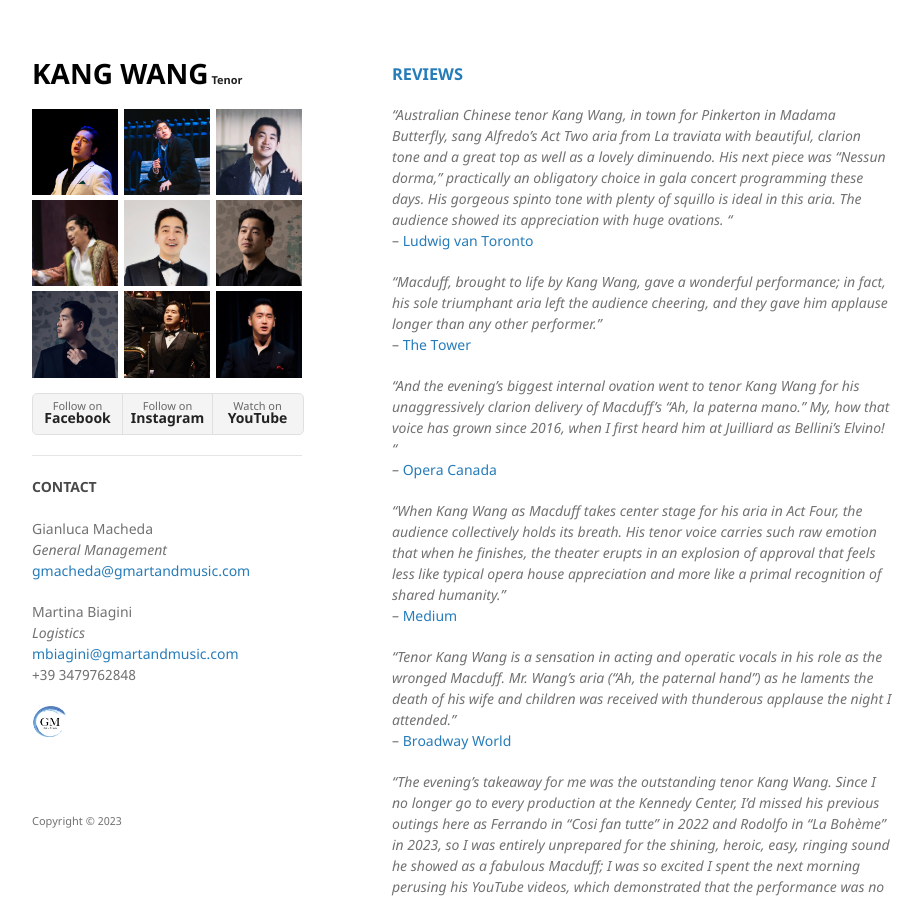
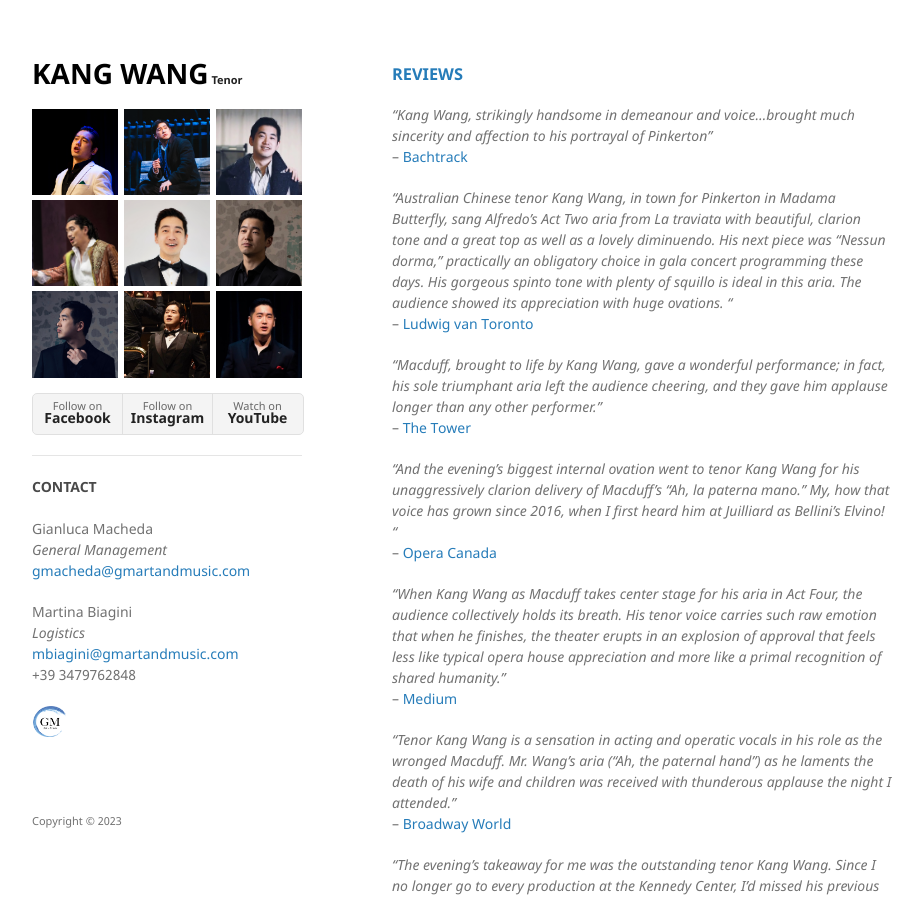
Before and after one commit to kwopera/kwt, a Jekyll site: the page built from reviews.md, in a window 1280 px wide and 900 px high. Shown: the whole window, without its empty margins (178-1101 px from the left). Built offline with Jekyll 4.4.1, drawn with Linux system fonts in a browser that asks for light colours; our own code applies the rules of GitHub Pages for plain Markdown files.

Commit message:
Update reviews.md

```diff
--- a/reviews.md
+++ b/reviews.md
@@ -1,5 +1,8 @@
 <h3 id="reviews"><a href="{{ "/reviews.html" | absolute_url }}#reviews">REVIEWS</a></h3>
 <br/>
+_"Kang Wang, strikingly handsome in demeanour and voice...brought much sincerity and affection to his portrayal of Pinkerton"_
+<br/>-- <a href="https://bachtrack.com/review-madama-butterfly-nakamura-kang-wang-canadian-opera-company-toronto-january-2025" target="_blank">Bachtrack</a>
+
 _"Australian Chinese tenor Kang Wang, in town for Pinkerton in Madama Butterfly, sang Alfredo’s Act Two aria from La traviata with beautiful, clarion tone and a great top as well as a lovely diminuendo. His next piece was “Nessun dorma,” practically an obligatory choice in gala concert programming these days. His gorgeous spinto tone with plenty of squillo is ideal in this aria. The audience showed its appreciation with huge ovations. "_
 <br/>-- <a href="https://www.ludwig-van.com/toronto/2025/01/03/scrutiny-bravissimo-salute-vienna-ring-2025-grand-fashion/" target="_blank">Ludwig van Toronto</a>
 
```
